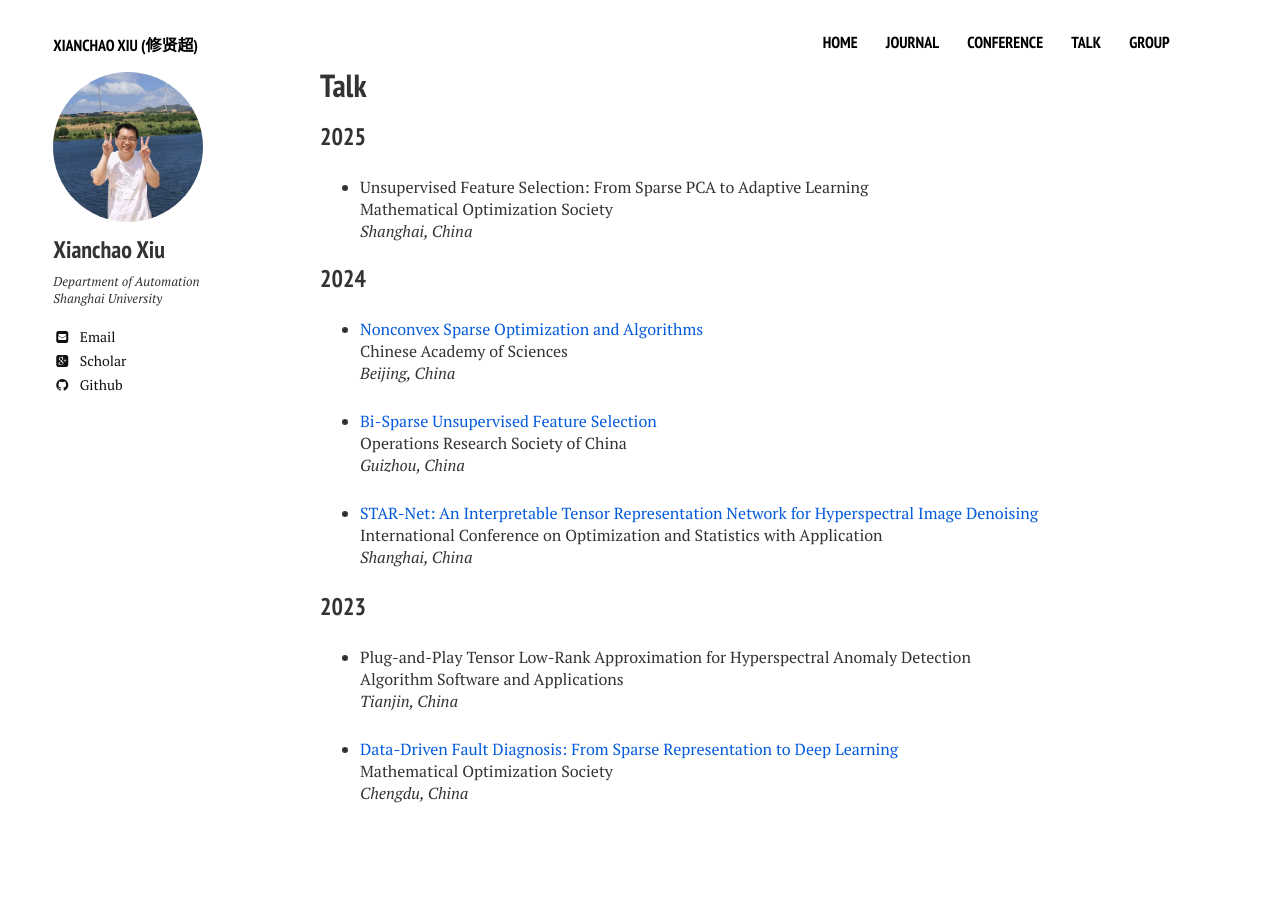
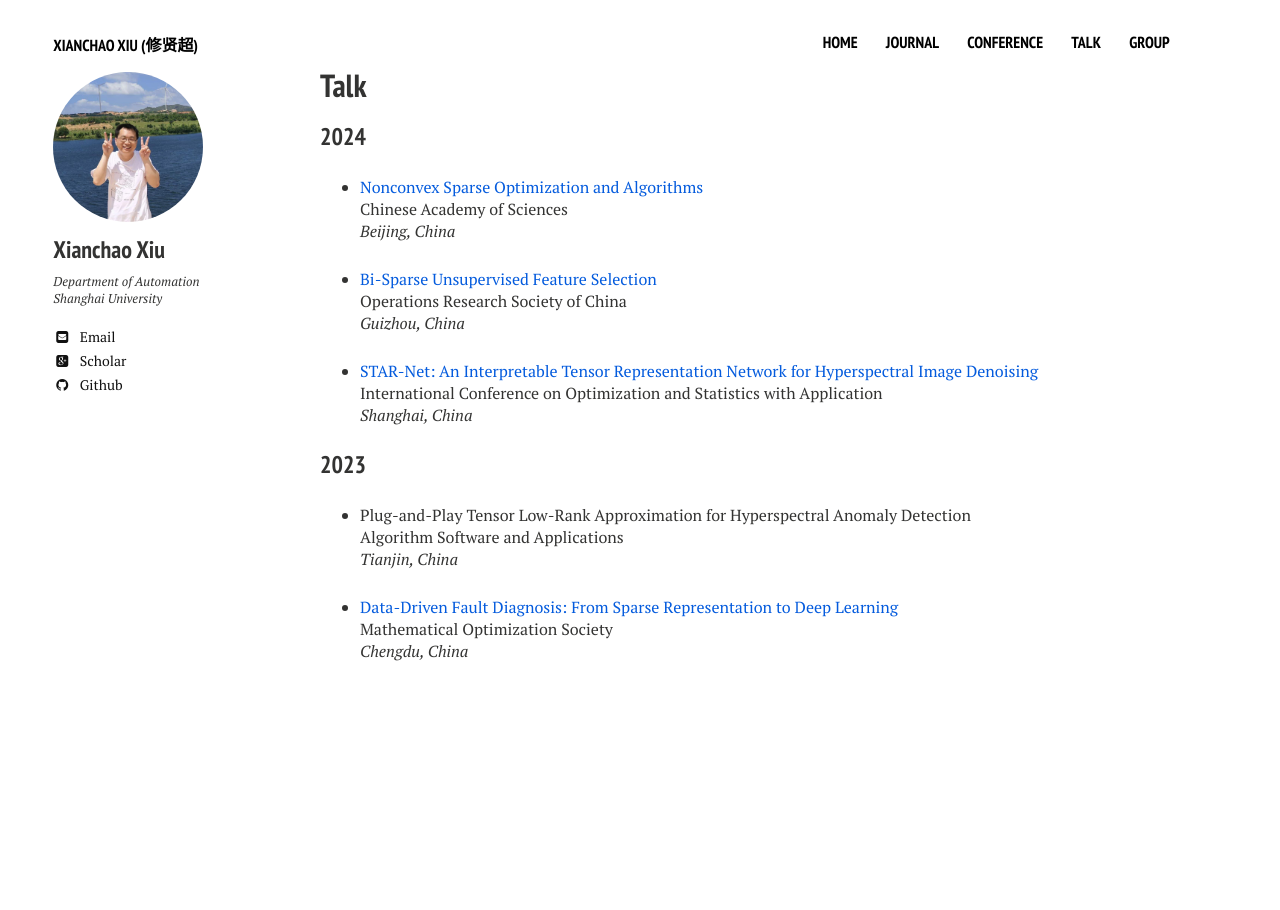
Before and after one commit to xianchaoxiu/xianchaoxiu.github.io, a Jekyll site: the page built from talk/index.md, in a window 1280 px wide. Built offline with Jekyll 4.4.1, drawn with Linux system fonts in a browser that asks for light colours; nearby versions of some CDN libraries.

Commit message:
Update index.md

```diff
--- a/talk/index.md
+++ b/talk/index.md
@@ -10,11 +10,6 @@ share: false
 
 
 
-### 2025
-
-* Unsupervised Feature Selection: From Sparse PCA to Adaptive Learning <br>
-Mathematical Optimization Society <br>
-<i>Shanghai, China</i><br>
 
 
 ### 2024
```
